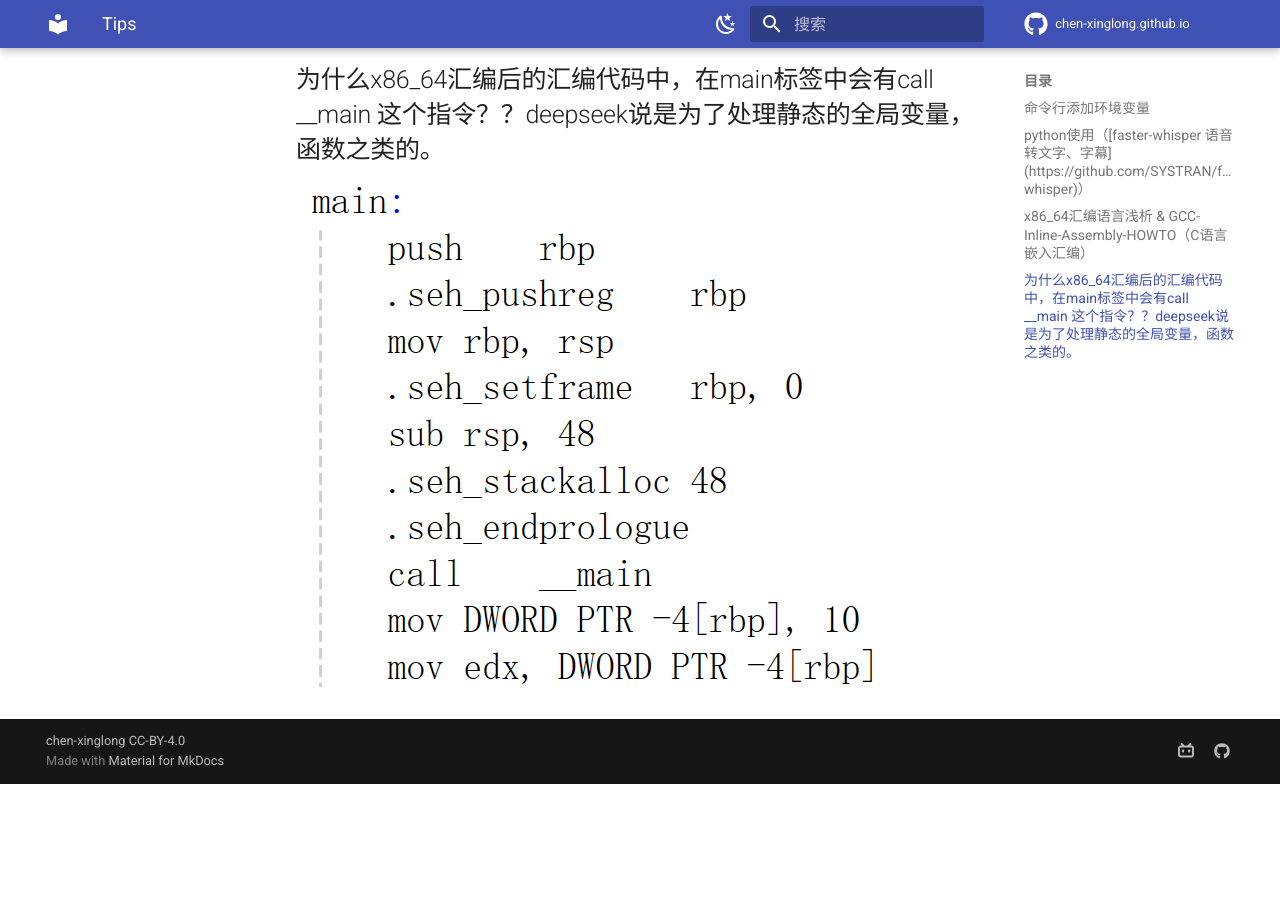
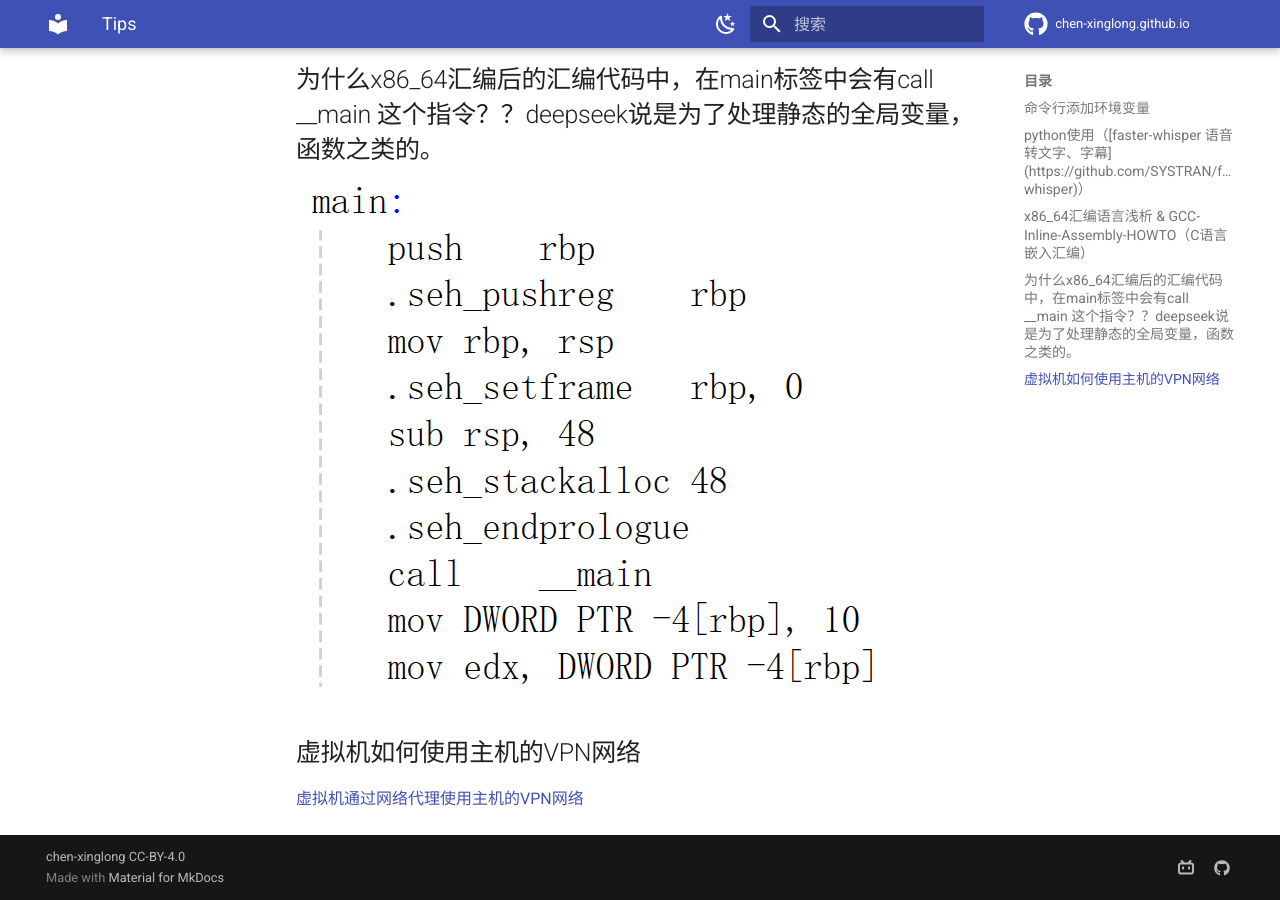
Before and after one commit to chen-xinglong/chen-xinglong.github.io, an MkDocs documentation site: the page built from docs/tips.md, in a window 1280 px wide and 900 px high, scrolled down 1160 px. Built offline with MkDocs 1.6.1 and Material for MkDocs 9.7.7, drawn with Linux system fonts in a browser that asks for light colours; comment, search, counter and statistics services are not loaded; before the commit the page ends 1944 px from its top, so only the background shows below that.

Commit message:
modify tips.md

```diff
--- a/docs/tips.md
+++ b/docs/tips.md
@@ -22,3 +22,7 @@ To add C:\Users\10482\.local\bin to your PATH, either restart your shell or run:
 ## 为什么x86_64汇编后的汇编代码中，在main标签中会有call __main 这个指令？？deepseek说是为了处理静态的全局变量，函数之类的。
 
 ![汇编后的main函数](./images/tips_docs/2.png)
+
+## 虚拟机如何使用主机的VPN网络
+
+[虚拟机通过网络代理使用主机的VPN网络](https://blog.csdn.net/qq_27462573/article/details/130484723)
```
